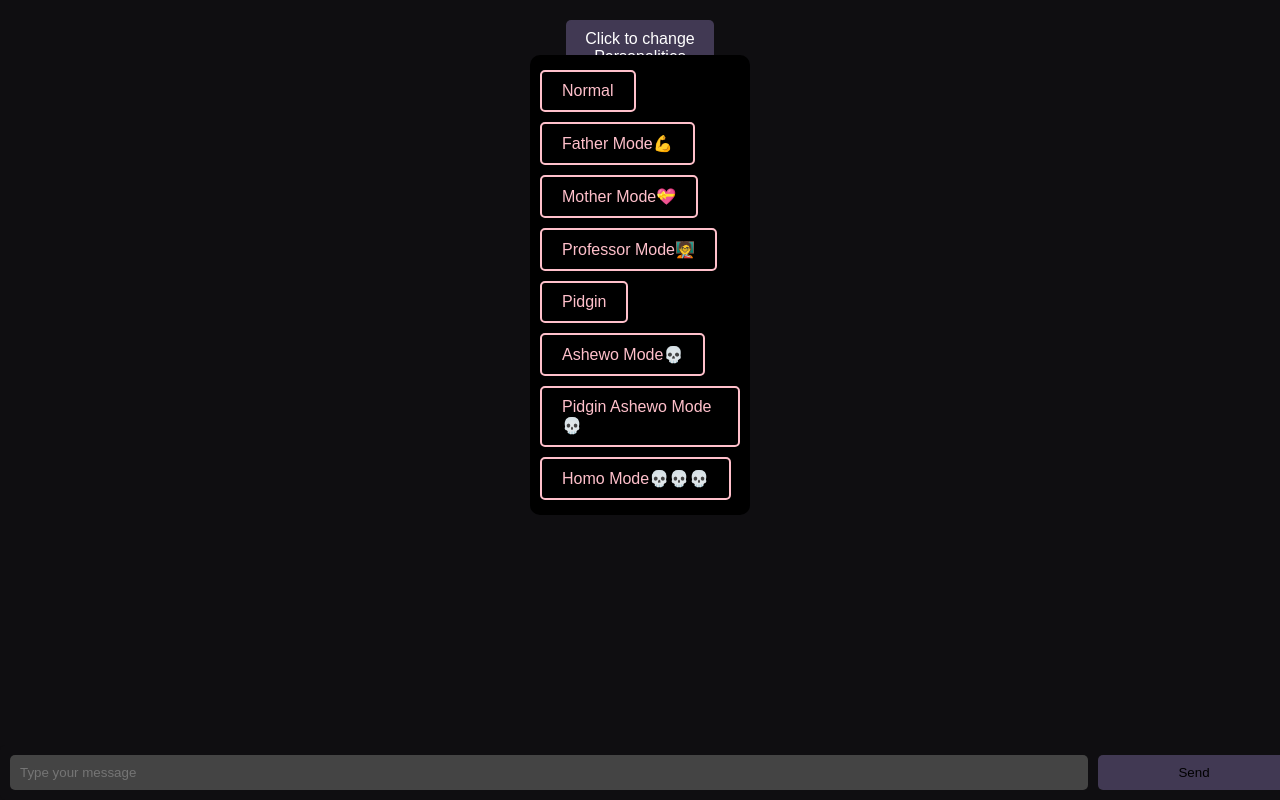
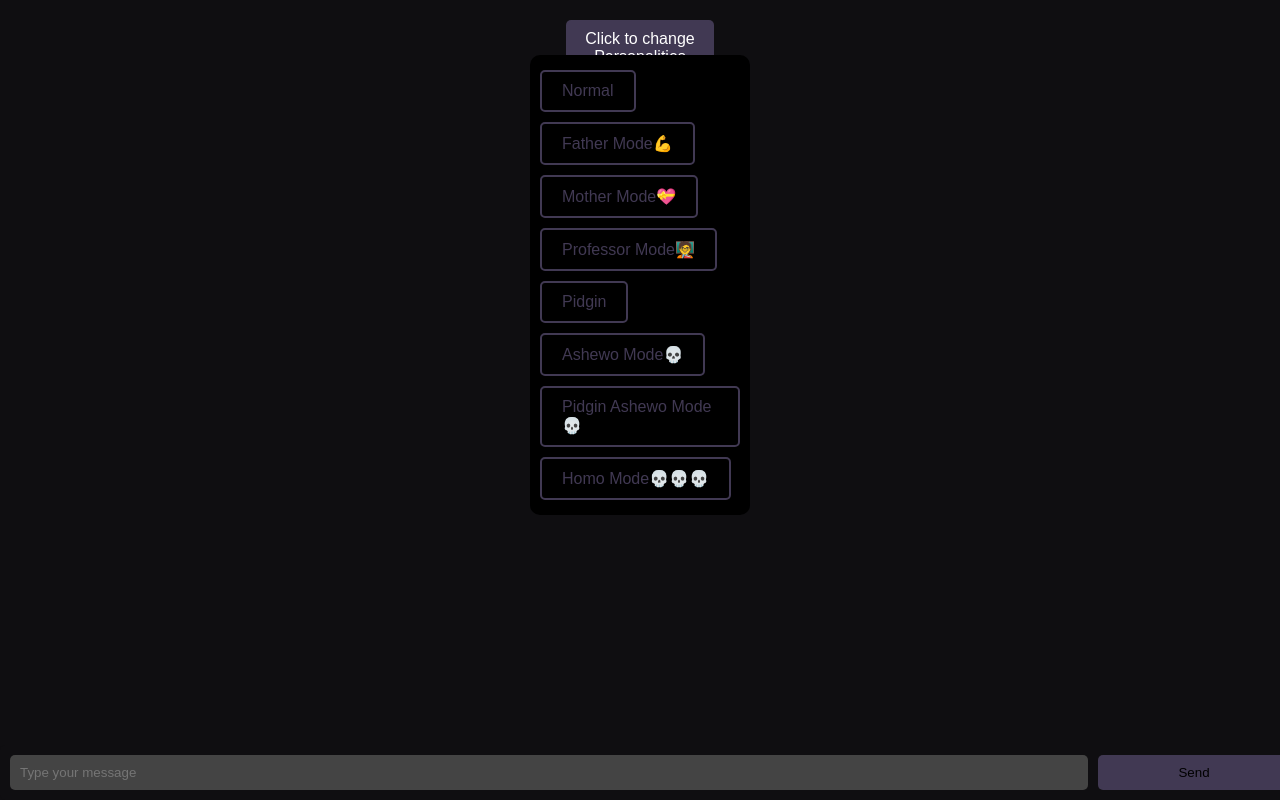
Before and after one commit to tech-monarch/Lumina, a website: page pages/1/test.html in a window 1280 px wide. Both pictures are taken after a click on the element "Click to change Personalities". Drawn offline with nearby package versions, Linux system fonts and the light colour scheme.

Commit message:
Shinra Tensei

```diff
--- a/pages/1/test.html
+++ b/pages/1/test.html
@@ -176,8 +176,8 @@
 /* Style for each button */
 #dropdown-options button {
     background-color: transparent; /* transparent background */
-    border: 2px solid pink; /* pink border */
-    color: pink; /* pink text */
+    border: 2px solid rgb(65, 57, 83); /* pink border */
+    color: rgb(65, 57, 83); /* pink text */
     padding: 10px 20px;
     font-size: 16px;
     cursor: pointer;
```
